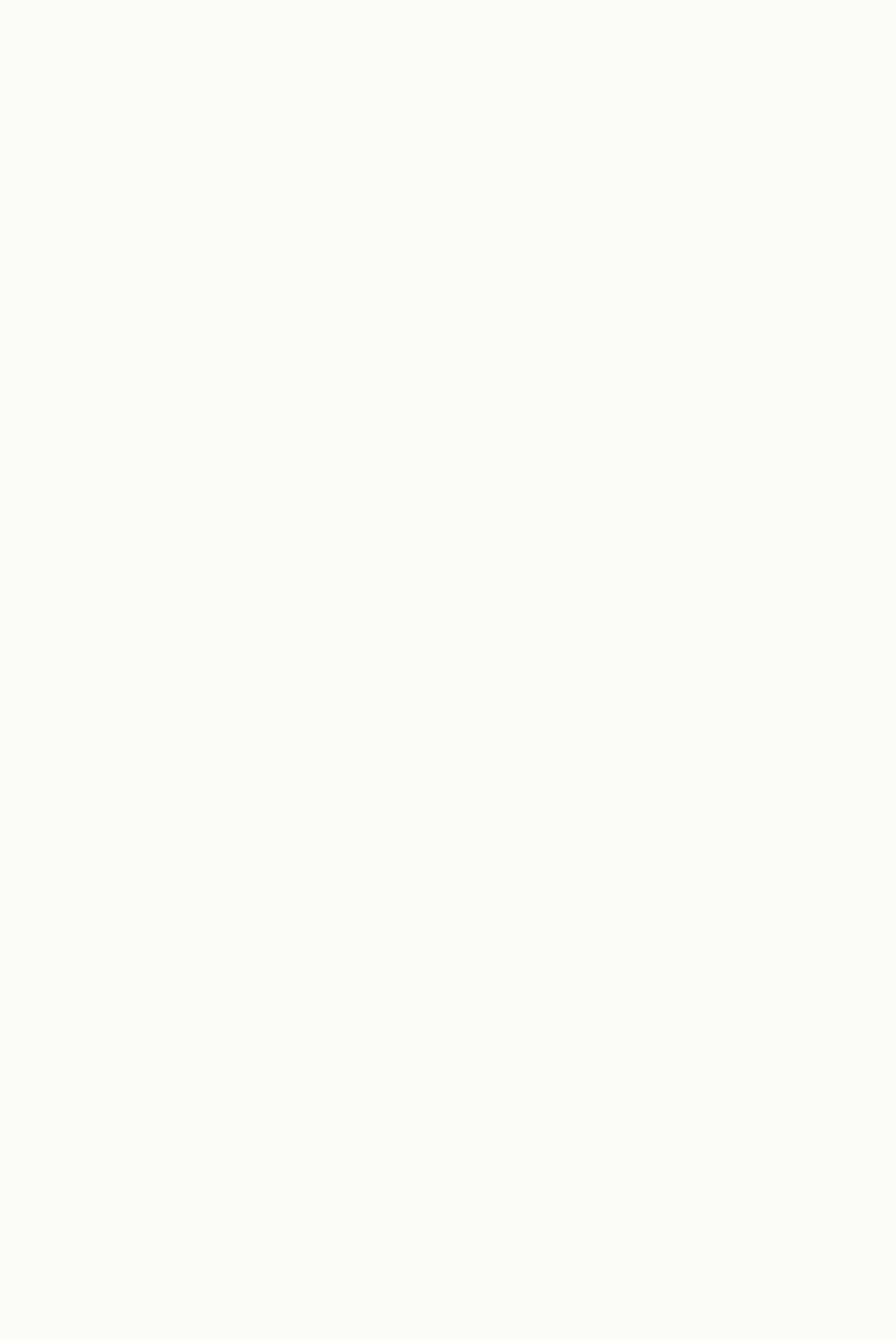
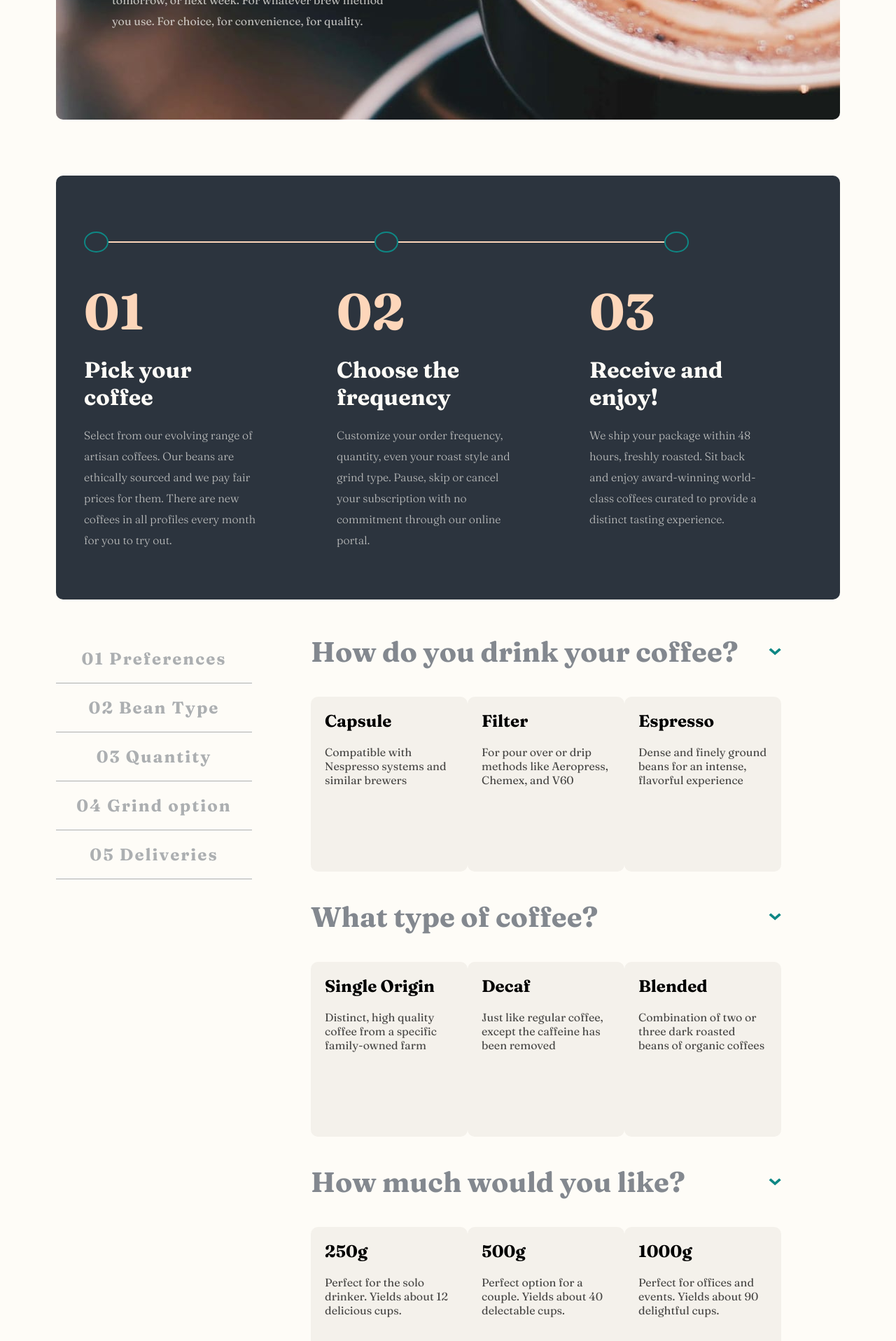
Before and after one commit to vinuman/Coffeeroasters-subscription-site, a React (Create React App) app: page /create-plan in a window 1280 px wide. Shown: the part 366-2283 px from the top of the page at 70% size. Before the commit the page ends 800 px from the top, so only its background shows below. Built offline with nearby package versions, Linux system fonts and the light colour scheme.

Commit message:
accordionsDesktop

```diff
--- a/src/App.js
+++ b/src/App.js
@@ -44,7 +44,7 @@ function App() {
         <Route path="/about" element={<About />} />
         <Route path="/create-plan" element={<CreatePlan />} />
       </Routes>
-      <footer>
+      {/* <footer>
         <nav>
           <img src={logo}></img>
           <ul>
@@ -76,7 +76,7 @@ function App() {
           <img src={twitter}></img>
           <img src={instagram}></img>
         </div>
-      </footer>
+      </footer> */}
     </Router>
   );
 }
--- a/src/Create.js
+++ b/src/Create.js
@@ -1,3 +1,213 @@
-const Create = () => {};
+import arrow from "./assets/plan/desktop/icon-arrow.svg";
+
+const Create = () => {
+  return (
+    <>
+      <section className="create-plan">
+        <h1>Create plan</h1>
+        <p>
+          Coffee the way you wanted it to be. For coffee delivered tomorrow, or
+          next week. For whatever brew method you use. For choice, for
+          convenience, for quality.
+        </p>
+      </section>
+
+      <section
+        style={{
+          backgroundColor: "#2C343E",
+          width: "100%",
+          marginLeft: "0",
+          borderRadius: "1rem",
+          paddingTop: "2rem",
+          paddingLeft: "4rem",
+          marginTop: "8rem",
+        }}
+        className="how-it-works"
+      >
+        <div className="directions">
+          <div className="circle"></div>
+          <div className="lines"></div>
+          <div className="circle"></div>
+          <div className="lines"></div>
+          <div className="circle"></div>
+        </div>
+        <div className="how-cards-container">
+          <div className="how-card">
+            <h2>01</h2>
+            <h3 style={{ color: "#FEFCF7" }}>Pick your coffee</h3>
+            <p style={{ color: "#FEFCF7" }}>
+              Select from our evolving range of artisan coffees. Our beans are
+              ethically sourced and we pay fair prices for them. There are new
+              coffees in all profiles every month for you to try out.
+            </p>
+          </div>
+          <div className="how-card">
+            <h2>02</h2>
+            <h3 style={{ color: "#FEFCF7" }}>Choose the frequency</h3>
+            <p style={{ color: "#FEFCF7" }}>
+              Customize your order frequency, quantity, even your roast style
+              and grind type. Pause, skip or cancel your subscription with no
+              commitment through our online portal.
+            </p>
+          </div>
+          <div className="how-card">
+            <h2>03</h2>
+            <h3 style={{ color: "#FEFCF7" }}>Receive and enjoy!</h3>
+            <p style={{ color: "#FEFCF7" }}>
+              We ship your package within 48 hours, freshly roasted. Sit back
+              and enjoy award-winning world-class coffees curated to provide a
+              distinct tasting experience.
+            </p>
+          </div>
+        </div>
+      </section>
+
+      <section className="coffee-selection">
+        <div className="coffee-selection-left">
+          <p>01 Preferences</p>
+          <p>02 Bean Type</p>
+          <p>03 Quantity</p>
+          <p>04 Grind option</p>
+          <p>05 Deliveries</p>
+        </div>
+        <div className="coffee-selection-right">
+          <div className="accordion accordion1">
+            <div className="top">
+              <p>How do you drink your coffee?</p>
+              <img src={arrow}></img>
+            </div>
+            <div className="bottom">
+              <div className="accordion-card">
+                <h2>Capsule</h2>
+                <p>Compatible with Nespresso systems and similar brewers</p>
+              </div>
+              <div className="accordion-card">
+                <h2>Filter</h2>
+                <p>
+                  For pour over or drip methods like Aeropress, Chemex, and V60
+                </p>
+              </div>
+              <div className="accordion-card">
+                <h2>Espresso</h2>
+                <p>
+                  Dense and finely ground beans for an intense, flavorful
+                  experience
+                </p>
+              </div>
+            </div>
+          </div>
+
+          <div className="accordion accordion2">
+            <div className="top">
+              <p>What type of coffee?</p>
+              <img src={arrow}></img>
+            </div>
+            <div className="bottom">
+              <div className="accordion-card">
+                <h2>Single Origin</h2>
+                <p>
+                  Distinct, high quality coffee from a specific family-owned
+                  farm
+                </p>
+              </div>
+              <div className="accordion-card">
+                <h2>Decaf</h2>
+                <p>
+                  Just like regular coffee, except the caffeine has been removed
+                </p>
+              </div>
+              <div className="accordion-card">
+                <h2>Blended</h2>
+                <p>
+                  Combination of two or three dark roasted beans of organic
+                  coffees
+                </p>
+              </div>
+            </div>
+          </div>
+
+          <div className="accordion accordion3">
+            <div className="top">
+              <p>How much would you like?</p>
+              <img src={arrow}></img>
+            </div>
+            <div className="bottom">
+              <div className="accordion-card">
+                <h2>250g</h2>
+                <p>
+                  Perfect for the solo drinker. Yields about 12 delicious cups.
+                </p>
+              </div>
+              <div className="accordion-card">
+                <h2>500g</h2>
+                <p>
+                  Perfect option for a couple. Yields about 40 delectable cups.
+                </p>
+              </div>
+              <div className="accordion-card">
+                <h2>1000g</h2>
+                <p>
+                  Perfect for offices and events. Yields about 90 delightful
+                  cups.
+                </p>
+              </div>
+            </div>
+          </div>
+
+          <div className="accordion accordion4">
+            <div className="top">
+              <p>Want us to grind them?</p>
+              <img src={arrow}></img>
+            </div>
+            <div className="bottom">
+              <div className="accordion-card">
+                <h2>Wholebean</h2>
+                <p>Best choice if you cherish the full sensory experience</p>
+              </div>
+              <div className="accordion-card">
+                <h2>Filter</h2>
+                <p>
+                  For drip or pour-over coffee methods such as V60 or Aeropress
+                </p>
+              </div>
+              <div className="accordion-card">
+                <h2>Cafetiére</h2>
+                <p>
+                  Course ground beans specially suited for french press coffee
+                </p>
+              </div>
+            </div>
+          </div>
+
+          <div className="accordion accordion5">
+            <div className="top">
+              <p>How often should we deliver?</p>
+              <img src={arrow}></img>
+            </div>
+            <div className="bottom">
+              <div className="accordion-card">
+                <h2>Every week</h2>
+                <p>$7.20 per shipment. Includes free first-class shipping.</p>
+              </div>
+              <div className="accordion-card">
+                <h2>Every 2 weeks</h2>
+                <p>$9.60 per shipment. Includes free priority shipping.</p>
+              </div>
+              <div className="accordion-card">
+                <h2>Every Month</h2>
+                <p>$12.00 per shipment. Includes free priority shipping.</p>
+              </div>
+            </div>
+          </div>
+
+          <div className="order-summary">
+            <h3>Order Summary</h3>
+            <p>"I drink my coffee as"</p>
+          </div>
+        </div>
+      </section>
+    </>
+  );
+};
 
 export default Create;
--- a/src/index.css
+++ b/src/index.css
@@ -228,6 +228,7 @@ main > img {
 .how-it-works {
   margin-top: 20rem;
   margin-bottom: 5rem;
+  margin-left: 6rem;
 }
 
 .how-it-works > h3 {
@@ -411,6 +412,119 @@ main > img {
   color: var(--grey);
 }
 
+/* CREATE PLAN  */
+
+.create-plan {
+  width: 100%;
+  height: 45rem;
+  border-radius: 1rem;
+  background: url(./assets//plan/desktop/image-hero-blackcup.jpg);
+  color: var(--light-cream);
+  display: flex;
+  flex-direction: column;
+  justify-content: center;
+  padding-left: 8rem;
+  margin-top: 2rem;
+}
+
+.create-plan > h1 {
+  font-size: 7.2rem;
+  padding-bottom: 2rem;
+}
+.create-plan > p {
+  font-size: 1.6rem;
+  width: 40%;
+  opacity: 0.7;
+  line-height: 3rem;
+}
+
+.coffee-selection {
+  width: 100%;
+  height: 50rem;
+  display: grid;
+  grid-template-columns: 1fr 3fr;
+}
+
+.coffee-selection-left {
+  display: flex;
+  flex-direction: column;
+  align-items: center;
+}
+
+.coffee-selection-left > p {
+  width: 100%;
+  font-size: 2.4rem;
+  color: var(--dark-grey-blue);
+  opacity: 0.4;
+  font-weight: bolder;
+  letter-spacing: 0.2rem;
+  padding-bottom: 2rem;
+  padding-top: 2rem;
+  border-bottom: 1px solid var(--dark-grey-blue);
+  text-align: center;
+}
+
+.coffee-selection-right {
+  display: flex;
+  flex-direction: column;
+  align-items: center;
+}
+
+.accordion {
+  width: 80%;
+  padding-bottom: 4rem;
+}
+
+.accordion > .top {
+  display: flex;
+  justify-content: space-between;
+  align-items: center;
+  padding-bottom: 4rem;
+}
+
+.accordion > .top > p {
+  font-size: 4rem;
+  font-weight: bolder;
+  color: var(--grey);
+}
+.accordion > .top > img {
+  width: 1.8rem;
+  height: 1.1rem;
+}
+.accordion > .top > p {
+  font-size: 4rem;
+  font-weight: bolder;
+  color: var(--grey);
+}
+
+.accordion > .bottom {
+  display: flex;
+  justify-content: space-between;
+}
+
+.accordion-card {
+  padding: 2rem;
+  width: 22.8rem;
+  height: 25rem;
+  cursor: pointer;
+  background-color: #f4f1eb;
+  border-radius: 1rem;
+}
+
+.accordion-card:hover {
+  background-color: var(--pale-orange);
+}
+
+.accordion-card > h2 {
+  font-size: 2.4rem;
+  font-weight: bolder;
+  padding-bottom: 2rem;
+}
+.accordion-card > P {
+  font-size: 1.6rem;
+  opacity: 0.7;
+}
+
 /* FOOTER */
 footer {
   width: 90%;
```
